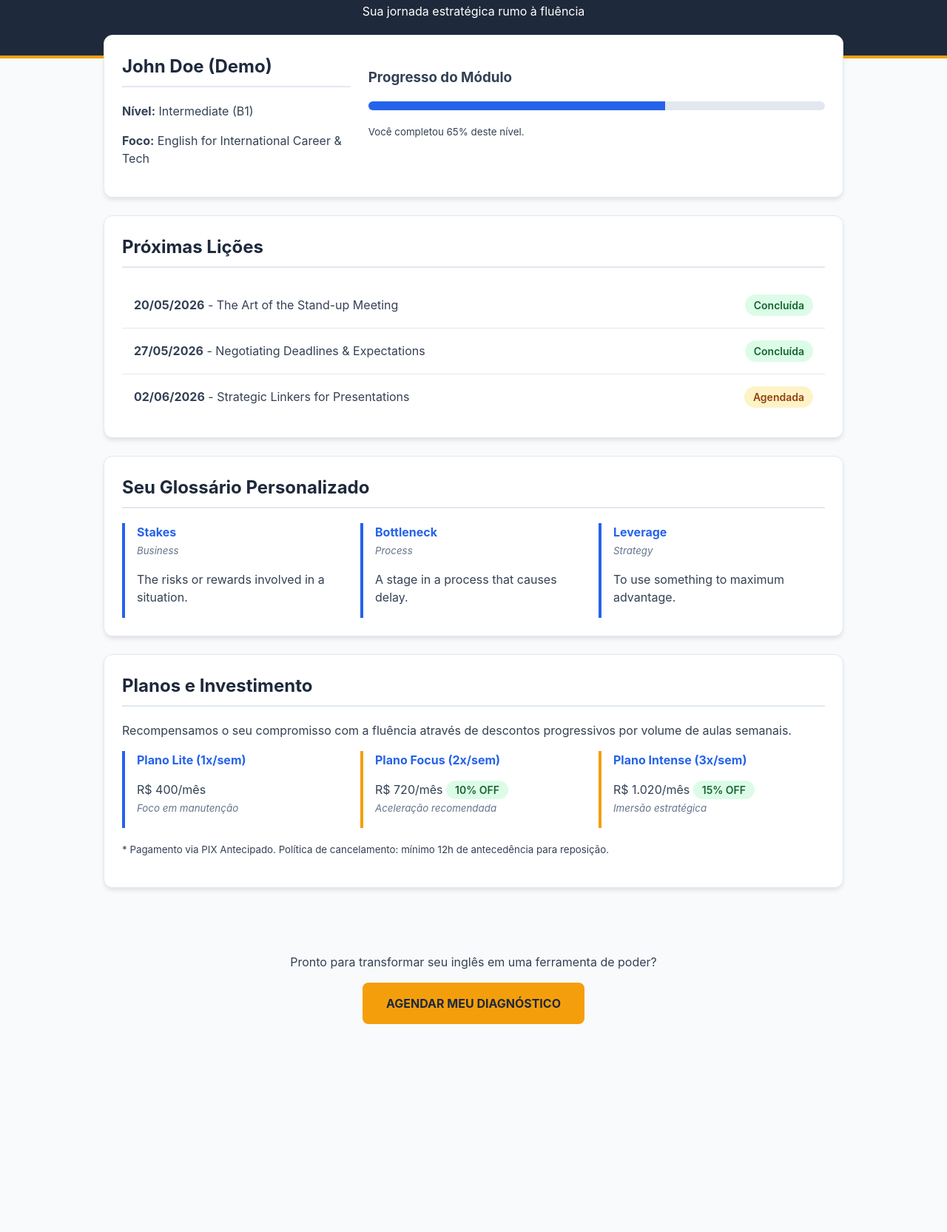
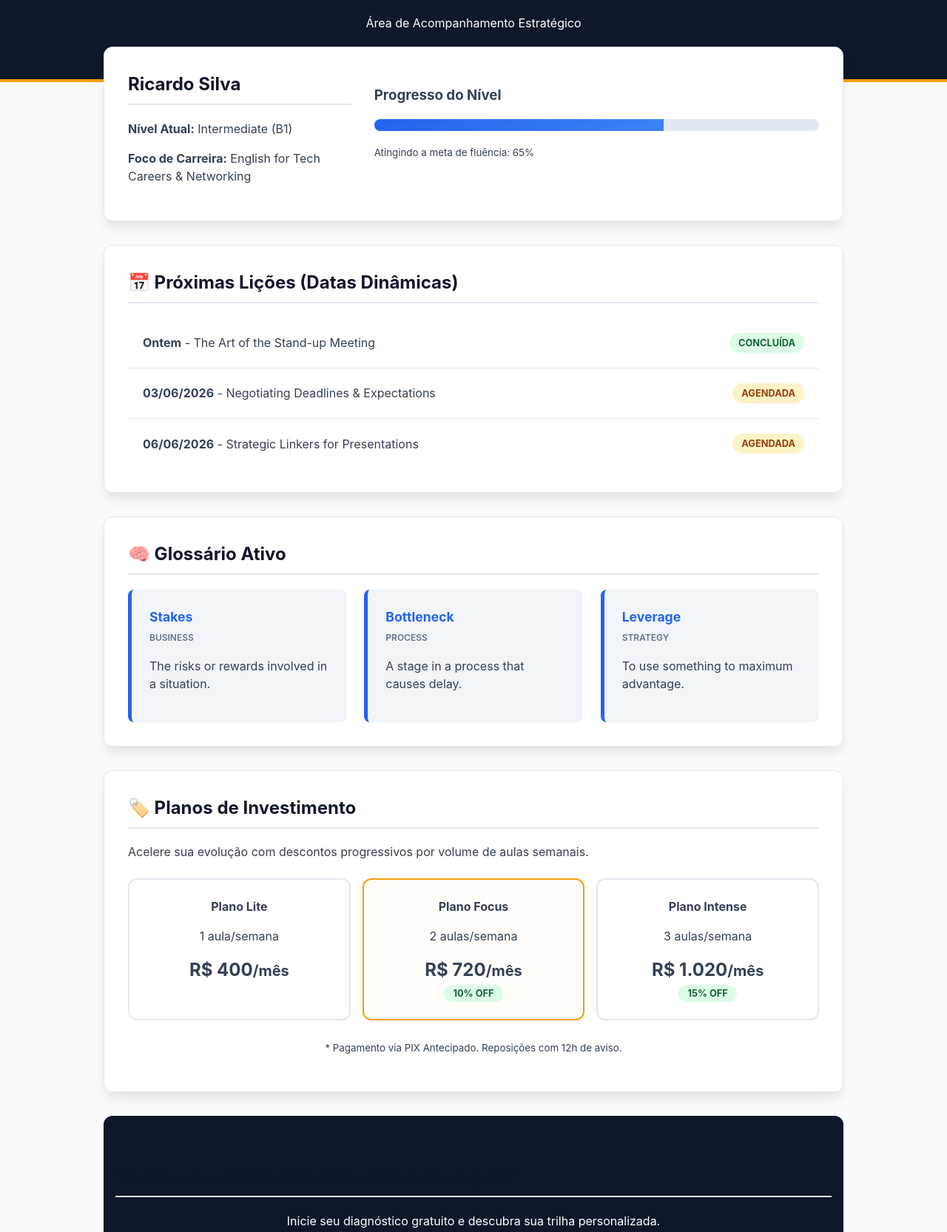
Before and after one commit to jeronimo-jrsilva/english-with-jeronimo, a website: page public/demo/index.html in a window 1280 px wide. Shown: the part 120-1785 px from the top of the page at 74% size. Before the commit the page ends 1584 px from the top, so only its background shows below. Drawn offline with Linux system fonts and the light colour scheme.

Commit message:
feat: definitively update demo with Ricardo Silva and dark theme

```diff
--- a/public/demo/data.json
+++ b/public/demo/data.json
@@ -1,32 +1,8 @@
 {
-  "student_name": "John Doe (Demo)",
+  "student_name": "Ricardo Silva",
   "level": "Intermediate (B1)",
-  "objective": "English for International Career & Tech",
+  "objective": "English for Tech Careers & Networking",
   "progress": 65,
-  "next_class": "2026-06-02T10:00:00",
-  "classes": [
-    {
-      "id": 1,
-      "date": "2026-05-20",
-      "topic": "The Art of the Stand-up Meeting",
-      "status": "completed",
-      "link": "#"
-    },
-    {
-      "id": 2,
-      "date": "2026-05-27",
-      "topic": "Negotiating Deadlines & Expectations",
-      "status": "completed",
-      "link": "#"
-    },
-    {
-      "id": 3,
-      "date": "2026-06-02",
-      "topic": "Strategic Linkers for Presentations",
-      "status": "scheduled",
-      "link": "#"
-    }
-  ],
   "glossary": [
     { "term": "Stakes", "definition": "The risks or rewards involved in a situation.", "category": "Business" },
     { "term": "Bottleneck", "definition": "A stage in a process that causes delay.", "category": "Process" },
--- a/public/demo/index.html
+++ b/public/demo/index.html
@@ -8,7 +8,7 @@
         :root {
             --primary: #2563eb;
             --secondary: #f59e0b;
-            --dark: #1e293b;
+            --dark: #0f172a; /* Azul escuro da LP */
             --light: #f8fafc;
             --text: #334155;
             --border: #e2e8f0;
@@ -25,44 +25,44 @@
         header {
             background-color: var(--dark);
             color: white;
-            padding: 2rem 1rem;
+            padding: 3rem 1rem;
             text-align: center;
             border-bottom: 4px solid var(--secondary);
         }
 
         .container {
             max-width: 1000px;
-            margin: -2rem auto 2rem;
+            margin: -3rem auto 3rem;
             padding: 0 1rem;
         }
 
         .card {
             background: white;
             border-radius: 12px;
-            box-shadow: 0 4px 6px -1px rgb(0 0 0 / 0.1);
-            padding: 1.5rem;
-            margin-bottom: 1.5rem;
+            box-shadow: 0 10px 15px -3px rgb(0 0 0 / 0.1);
+            padding: 2rem;
+            margin-bottom: 2rem;
             border: 1px solid var(--border);
         }
 
         .profile-grid {
             display: grid;
             grid-template-columns: 1fr 2fr;
-            gap: 1.5rem;
+            gap: 2rem;
         }
 
         .progress-bar {
             background: #e2e8f0;
             border-radius: 999px;
-            height: 12px;
+            height: 16px;
             overflow: hidden;
-            margin-top: 0.5rem;
+            margin-top: 1rem;
         }
 
         .progress-fill {
-            background: var(--primary);
+            background: linear-gradient(90deg, var(--primary), #3b82f6);
             height: 100%;
-            transition: width 0.3s ease;
+            transition: width 1s ease-in-out;
         }
 
         h2 {
@@ -70,6 +70,9 @@
             border-bottom: 2px solid var(--border);
             padding-bottom: 0.5rem;
             margin-top: 0;
+            display: flex;
+            align-items: center;
+            gap: 0.5rem;
         }
 
         .class-list {
@@ -81,7 +84,7 @@
             display: flex;
             justify-content: space-between;
             align-items: center;
-            padding: 1rem;
+            padding: 1.25rem;
             border-bottom: 1px solid var(--border);
         }
 
@@ -90,8 +93,9 @@
         .status-badge {
             padding: 0.25rem 0.75rem;
             border-radius: 999px;
-            font-size: 0.875rem;
-            font-weight: 600;
+            font-size: 0.8rem;
+            font-weight: 700;
+            text-transform: uppercase;
         }
 
         .status-completed { background: #dcfce7; color: #166534; }
@@ -99,35 +103,65 @@
 
         .glossary-grid {
             display: grid;
-            grid-template-columns: repeat(auto-fill, minmax(250px, 1fr));
-            gap: 1rem;
+            grid-template-columns: repeat(auto-fill, minmax(280px, 1fr));
+            gap: 1.5rem;
         }
 
         .term-card {
-            border-left: 4px solid var(--primary);
-            padding-left: 1rem;
+            background: #f1f5f9;
+            border-radius: 8px;
+            padding: 1.5rem;
+            border-left: 5px solid var(--primary);
         }
 
-        .term-card b { display: block; color: var(--primary); }
-        .term-card small { color: #64748b; font-style: italic; }
+        .term-card b { display: block; color: var(--primary); font-size: 1.1rem; }
+        .term-card small { color: #64748b; font-weight: 600; text-transform: uppercase; font-size: 0.75rem; }
+
+        .pricing-grid {
+            display: grid;
+            grid-template-columns: repeat(auto-fit, minmax(200px, 1fr));
+            gap: 1rem;
+            margin-top: 1.5rem;
+        }
+
+        .price-card {
+            text-align: center;
+            padding: 1.5rem;
+            border: 2px solid var(--border);
+            border-radius: 12px;
+            transition: border-color 0.3s;
+        }
+
+        .price-card.featured {
+            border-color: var(--secondary);
+            background: #fffdf7;
+        }
 
         .cta-section {
             text-align: center;
-            padding: 3rem 1rem;
+            padding: 4rem 1rem;
+            background: var(--dark);
+            color: white;
+            border-radius: 12px;
+            margin-top: 2rem;
         }
 
         .btn {
             background: var(--secondary);
             color: var(--dark);
-            padding: 1rem 2rem;
+            padding: 1.25rem 2.5rem;
             border-radius: 8px;
             text-decoration: none;
-            font-weight: bold;
+            font-weight: 800;
             display: inline-block;
-            transition: transform 0.2s;
+            transition: all 0.2s;
+            box-shadow: 0 4px 6px -1px rgba(0,0,0,0.2);
         }
 
-        .btn:hover { transform: translateY(-2px); }
+        .btn:hover {
+            transform: scale(1.05);
+            background: #eab308;
+        }
 
         @media (max-width: 768px) {
             .profile-grid { grid-template-columns: 1fr; }
@@ -138,82 +172,105 @@
 
 <header>
     <h1>EWJ Student Portal</h1>
-    <p>Sua jornada estratégica rumo à fluência</p>
+    <p>Área de Acompanhamento Estratégico</p>
 </header>
 
 <div class="container">
     <div class="card profile-grid">
         <div>
-            <h2 id="student-name">Carregando...</h2>
-            <p><strong>Nível:</strong> <span id="student-level">-</span></p>
-            <p><strong>Foco:</strong> <span id="student-objective">-</span></p>
+            <h2 id="student-name">...</h2>
+            <p><strong>Nível Atual:</strong> <span id="student-level">-</span></p>
+            <p><strong>Foco de Carreira:</strong> <span id="student-objective">-</span></p>
         </div>
         <div>
-            <h3>Progresso do Módulo</h3>
+            <h3>Progresso do Nível</h3>
             <div class="progress-bar">
                 <div id="progress-fill" class="progress-fill" style="width: 0%"></div>
             </div>
-            <p><small>Você completou <span id="progress-text">0</span>% deste nível.</small></p>
+            <p><small>Atingindo a meta de fluência: <span id="progress-text">0</span>%</small></p>
         </div>
     </div>
 
     <div class="card">
-        <h2>Próximas Lições</h2>
+        <h2>📅 Próximas Lições (Datas Dinâmicas)</h2>
         <div id="class-list" class="class-list">
             <!-- Injected by JS -->
         </div>
     </div>
 
     <div class="card">
-        <h2>Seu Glossário Personalizado</h2>
+        <h2>🧠 Glossário Ativo</h2>
         <div id="glossary-grid" class="glossary-grid">
             <!-- Injected by JS -->
         </div>
     </div>
 
-    <div class="card">
-        <h2>Planos e Investimento</h2>
-        <p>Recompensamos o seu compromisso com a fluência através de descontos progressivos por volume de aulas semanais.</p>
-        <div class="glossary-grid">
-            <div class="term-card">
-                <b>Plano Lite (1x/sem)</b>
-                <p>R$ 400/mês<br><small>Foco em manutenção</small></p>
+    <div class="card" id="pricing">
+        <h2>🏷️ Planos de Investimento</h2>
+        <p>Acelere sua evolução com descontos progressivos por volume de aulas semanais.</p>
+        <div class="pricing-grid">
+            <div class="price-card">
+                <b>Plano Lite</b>
+                <p>1 aula/semana</p>
+                <div style="font-size: 1.5rem; font-weight: bold;">R$ 400<small>/mês</small></div>
             </div>
-            <div class="term-card" style="border-left-color: var(--secondary);">
-                <b>Plano Focus (2x/sem)</b>
-                <p>R$ 720/mês <span class="status-badge status-completed">10% OFF</span><br><small>Aceleração recomendada</small></p>
+            <div class="price-card featured">
+                <b>Plano Focus</b>
+                <p>2 aulas/semana</p>
+                <div style="font-size: 1.5rem; font-weight: bold;">R$ 720<small>/mês</small></div>
+                <span class="status-badge status-completed">10% OFF</span>
             </div>
-            <div class="term-card" style="border-left-color: var(--secondary);">
-                <b>Plano Intense (3x/sem)</b>
-                <p>R$ 1.020/mês <span class="status-badge status-completed">15% OFF</span><br><small>Imersão estratégica</small></p>
+            <div class="price-card">
+                <b>Plano Intense</b>
+                <p>3 aulas/semana</p>
+                <div style="font-size: 1.5rem; font-weight: bold;">R$ 1.020<small>/mês</small></div>
+                <span class="status-badge status-completed">15% OFF</span>
             </div>
         </div>
-        <p><small>* Pagamento via PIX Antecipado. Política de cancelamento: mínimo 12h de antecedência para reposição.</small></p>
+        <p style="text-align: center; margin-top: 1.5rem;"><small>* Pagamento via PIX Antecipado. Reposições com 12h de aviso.</small></p>
     </div>
 
     <div class="cta-section">
-        <p>Pronto para transformar seu inglês em uma ferramenta de poder?</p>
-        <a href="https://jeronimo-jrsilva.github.io/english-with-jeronimo/" class="btn">AGENDAR MEU DIAGNÓSTICO</a>
+        <h2>Deseja um portal como este para o seu inglês?</h2>
+        <p>Inicie seu diagnóstico gratuito e descubra sua trilha personalizada.</p>
+        <br>
+        <a href="https://jeronimo-jrsilva.github.io/english-with-jeronimo/" class="btn">QUERO MEU DIAGNÓSTICO</a>
     </div>
 </div>
 
 <script>
+    // Gerador de datas dinâmicas para a demo
+    function getFutureDate(daysOut) {
+        const d = new Date();
+        d.setDate(d.getDate() + daysOut);
+        return d.toLocaleDateString('pt-BR');
+    }
+
+    const demoClasses = [
+        { topic: "The Art of the Stand-up Meeting", status: "completed", date: "Ontem" },
+        { topic: "Negotiating Deadlines & Expectations", status: "scheduled", date: getFutureDate(2) },
+        { topic: "Strategic Linkers for Presentations", status: "scheduled", date: getFutureDate(5) }
+    ];
+
     fetch('data.json')
         .then(response => response.json())
         .then(data => {
             document.getElementById('student-name').textContent = data.student_name;
             document.getElementById('student-level').textContent = data.level;
             document.getElementById('student-objective').textContent = data.objective;
-            document.getElementById('progress-fill').style.width = data.progress + '%';
-            document.getElementById('progress-text').textContent = data.progress;
+
+            setTimeout(() => {
+                document.getElementById('progress-fill').style.width = data.progress + '%';
+                document.getElementById('progress-text').textContent = data.progress;
+            }, 500);
 
             const classList = document.getElementById('class-list');
-            data.classes.forEach(c => {
+            demoClasses.forEach(c => {
                 const item = document.createElement('div');
                 item.className = 'class-item';
                 item.innerHTML = `
                     <div>
-                        <strong>${new Date(c.date).toLocaleDateString('pt-BR')}</strong> - ${c.topic}
+                        <strong>${c.date}</strong> - ${c.topic}
                     </div>
                     <span class="status-badge status-${c.status}">
                         ${c.status === 'completed' ? 'Concluída' : 'Agendada'}
```
